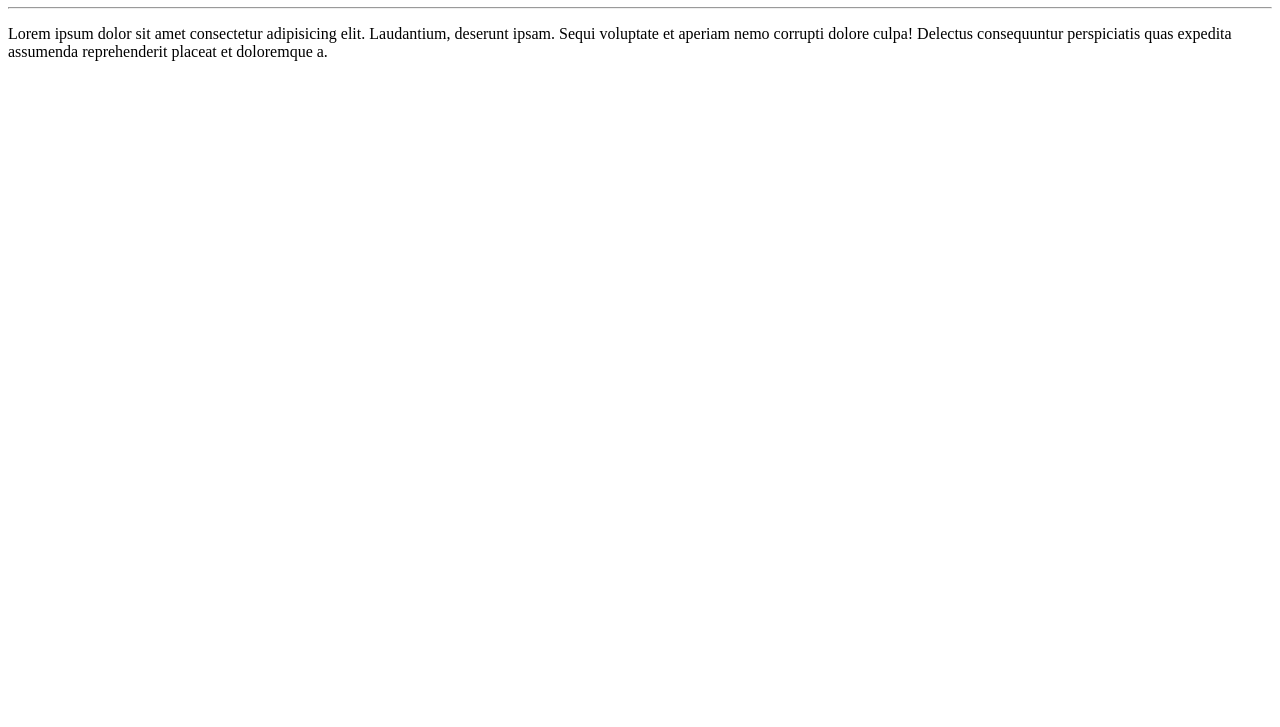
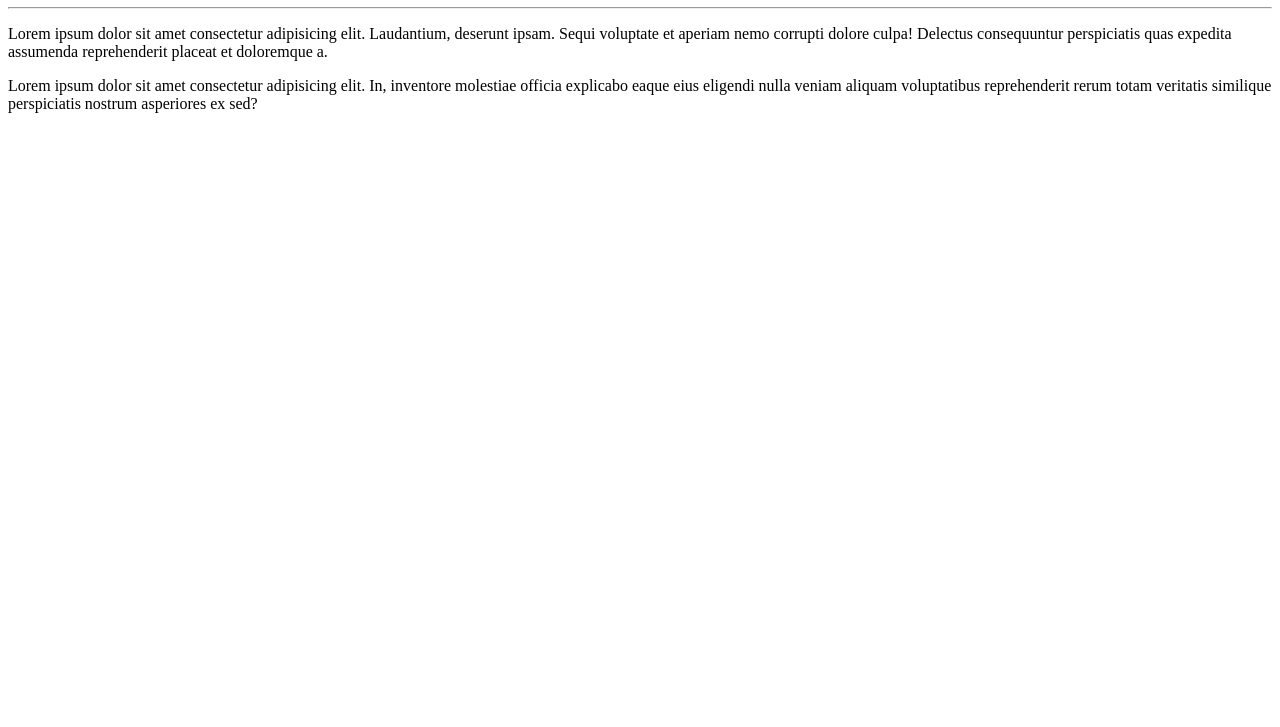
Before and after one commit to ThiagoMFarias/Ola-Mundo, a plain HTML site: page site-exemplo/index.html in a window 1280 px wide. Shown: the part 73-800 px from the top of the page. Drawn offline with Linux system fonts and the light colour scheme.

Commit message:
I added a paragraph

```diff
--- a/site-exemplo/index.html
+++ b/site-exemplo/index.html
@@ -10,5 +10,6 @@
     <h1>Olá, Mundo</h1>
     <hr>
     <p>Lorem ipsum dolor sit amet consectetur adipisicing elit. Laudantium, deserunt ipsam. Sequi voluptate et aperiam nemo corrupti dolore culpa! Delectus consequuntur perspiciatis quas expedita assumenda reprehenderit placeat et doloremque a.</p>
+    <p>Lorem ipsum dolor sit amet consectetur adipisicing elit. In, inventore molestiae officia explicabo eaque eius eligendi nulla veniam aliquam voluptatibus reprehenderit rerum totam veritatis similique perspiciatis nostrum asperiores ex sed?</p>
 </body>
 </html>
```
